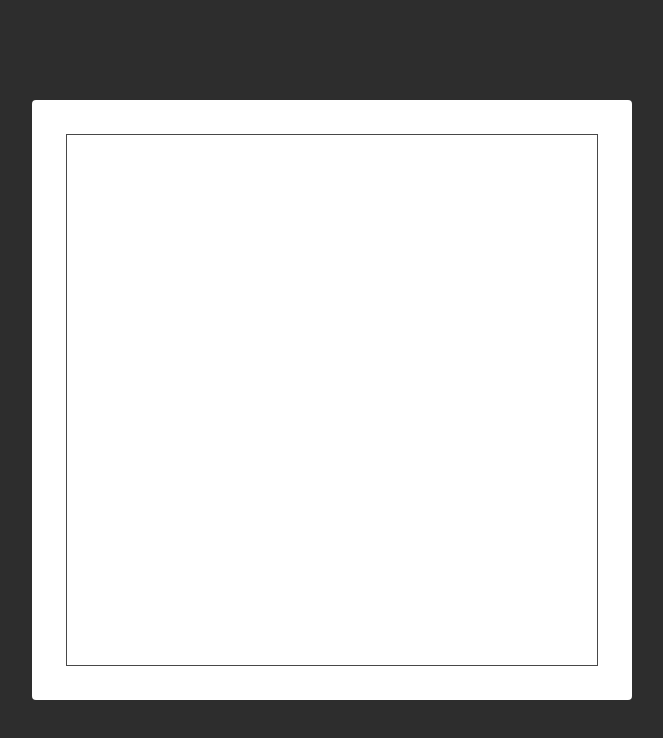
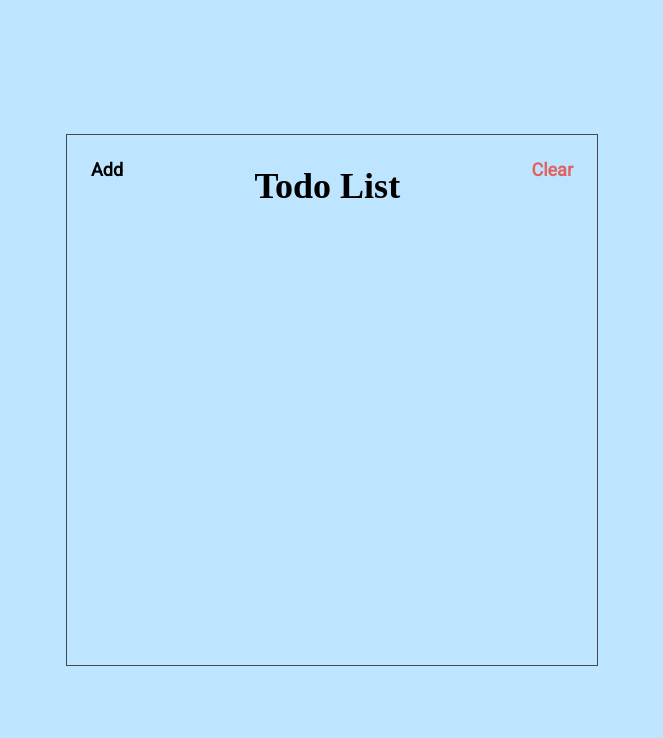
Before and after one commit to Calvin-Wijaya/my-first-react, a plain HTML site: page index.html in a window 1280 px wide. Shown: the whole page, without its empty margins (308-971 px from the left). Drawn offline with Linux system fonts and the light colour scheme.

Commit message:
create header section

```diff
--- a/index.html
+++ b/index.html
@@ -15,7 +15,19 @@
   </head>
   <body>
     <div class="container">
-      <div class="frame"></div>
+      <div class="frame">
+        <section class="header">
+          <button class="header-btn">Add</button>
+          <h1 class="header-tittle">Todo List</h1>
+          <button class="header-btn main-red-color">Clear</button>
+        </section>
+        <!-- <section class="add">
+          <form class="add-form">
+            <input type="text" class="add-input" />
+            <button class="add-btn">add</button>
+          </form>
+        </section> -->
+      </div>
     </div>
   </body>
 </html>
--- a/style.css
+++ b/style.css
@@ -1,5 +1,13 @@
 * {
   box-sizing: border-box;
+}
+
+:root {
+  --main-red-color: #e06262;
+}
+
+.main-red-color {
+  color: var(--main-red-color);
 }
 
 html {
@@ -11,7 +19,7 @@ body {
   justify-content: center;
   align-content: center;
   align-items: center;
-  background-color: #2d2d2d;
+  background-color: rgb(189, 229, 255);
   height: 100vh;
 }
 
@@ -25,7 +33,7 @@ html {
 .container {
   width: 600px;
   height: 600px;
-  background-color: white;
+  background-color: rgb(189, 229, 255);
   border-radius: 4px;
   padding: 34px;
 }
@@ -33,4 +41,31 @@ html {
 .frame {
   border: 1px solid #484848;
   height: 100%;
+
+  display: flex;
+  flex-direction: column;
 }
+
+.header {
+  display: flex;
+  align-items: flex-start;
+}
+
+.header-tittle {
+  flex: 1;
+  text-align: center;
+  font-size: 36px;
+}
+
+.header-btn {
+  font-size: 1.8rem;
+  font-family: "roboto", sans-serif;
+  font-weight: bold;
+
+  padding: 24px;
+  cursor: pointer;
+
+  background: unset;
+  border: unset;
+  outline: unset;
+}
```
